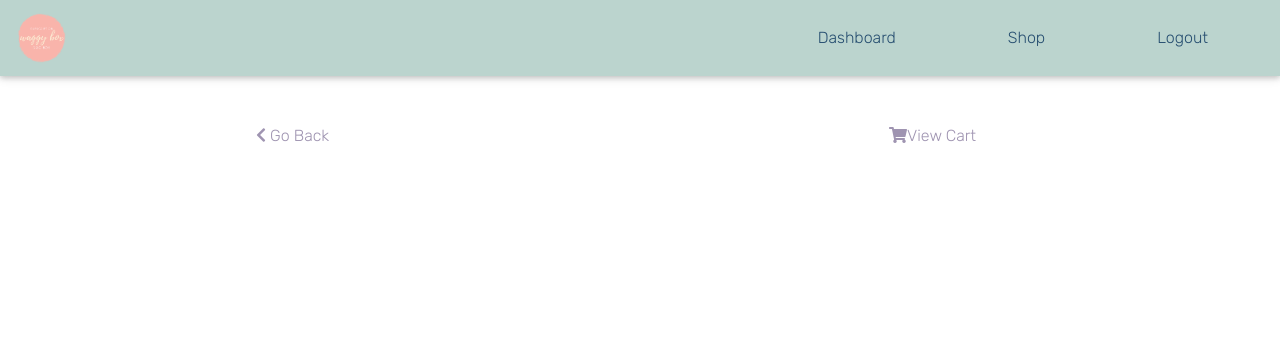
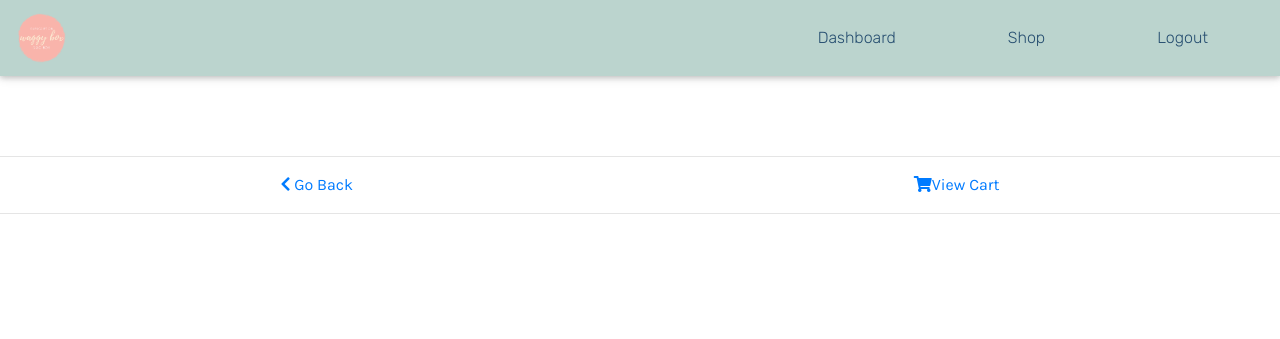
Before and after one commit to ClaireLally8/Waggy-Box, a Django app: page /shop/9 in a window 1280 px wide. Shown: the top 339 px of the page. Run offline with Django 3.2, Linux system fonts and the light colour scheme; a user stored in the database is signed in; data comes from the database, SQL or seed files in the repository; tables that the repository leaves empty hold one stand-in row (values such as "Sample post"); some libraries are stand-ins or nearby versions.

Commit message:
shop item styling

```diff
--- a/main/templates/main/shop_item.html
+++ b/main/templates/main/shop_item.html
@@ -2,40 +2,38 @@
 {% load static %}
 
 {% block content %}
-<div class="d-flex justify-content-around mt-5">
-  <a href="{% url 'shop' %}" class="view-bag"><i class="fas fa-chevron-left"></i> Go Back</a>
-  <a href="{% url 'view_bag' %}" class="view-bag"><i class="fas fa-shopping-cart"></i>View Cart</a>
+<section class="section">
+<hr>
+<div class="d-flex justify-content-around">
+  <a href="{% url 'shop' %}" class="page-nav"><i class="fas fa-chevron-left"></i> Go Back</a>
+  <a href="{% url 'view_bag' %}" class="page-nav"><i class="fas fa-shopping-cart"></i>View Cart</a>
 </div>
-<section class="text-center page-top mt-5">
-  <h2 class="h2-responsive text-center product-name mb-5 ">{{ item.name }}</h2>
+<hr>
+</section>
+<section class="section">
 <div class="row">
-    <div class="col-lg-6">
-      <img src="{{ MEDIA_URL }}{{ item.image }}" alt="Items image" class="img-fluid">
+<div class="col-sm-12 col-md-6 col-lg-6 d-flex justify-content-center">
+<img src="{{ MEDIA_URL }}{{ item.image }}" alt="Item image" class="img-fluid shop-image">
 </div>
-    <div class="col-lg-5 text-center text-md-left">
-      <p class="mb-5 item-description">{{ item.description }}</p>
-      <div class="mt-5">
-        <h3 class="h3-responsive product-price"><small>€ {{ item.price }}</small>
-        </h3>
-        <form class="form" action="{% url 'add_to_bag' item.id %}" method="POST">
+<div class="col-sm-12 col-md-6 col-lg-6">
+<h4 class="h4-responsive mb-5 text-left pl-2">{{ item.name }}</h4>
+<h5 class="h5-responsive text-left px-5"><small>€ {{ item.price }}</small></h5>
+<div class="d-flex justify-content-start">
+<h5 class="h5-responsive px-5"><small>Quantity:</small></h5>
+<form class="form pl-5" action="{% url 'add_to_bag' item.id %}" method="POST">
           {% csrf_token %}
-          <div class="col-12 offset-3">
-            <div class="form-group w-50">
-              <div class="input-group mt-5">
-                <p class="quantity pr-3 mt-2"><small>Quantity:</small></p>
                 <input class="form-control qty_input" type="number" name="quantity" value="1" min="1" max="10" data-item_id="{{ product.id }}" id="id_qty_{{ product.id }}">
+                <input type="submit" class="btn btn-lilac btn-block mt-5" value="Add to Bag">
+              <input type="hidden" name="redirect_url" value="{{ request.path }}">
+        </form>
 </div>
 </div>
 </div>
-          <div class="row mt-3 mb-4">
-            <div class="col-md-12 text-center">
-              <div class="col-12">
-                <input type="submit" class="btn btn-lilac mt-5" value="Add to Bag">
-              </div>
-              <input type="hidden" name="redirect_url" value="{{ request.path }}">
-            </div>
-          </div>
-        </form>
+<div class="container">
+<div class="row d-flex justify-content-center">
+<div class="col-sm-12 col-md-8 col-lg-10">
+<h3 class="text-left px-5 mt-3">Item Description</h3>
+<p class="mb-5 item-description">{{ item.description }}</p>
 </div>
 </div>
 </div>
--- a/static/css/base.css
+++ b/static/css/base.css
@@ -268,7 +268,6 @@ footer {
     margin-top:3rem!important;
 }
 .item-description {
-    padding-top:10rem!important;
     font-family:"Karla";
     padding-left:5rem;
     padding-right:5rem;
@@ -296,17 +295,6 @@ footer {
     padding-left:3rem;
     padding-right:3rem;
     letter-spacing:1.2px;
-}
-.view-bag {
-    font-family:"Rubik";
-    font-size:1rem;
-    color:#9f94b1;
-    padding-right:8rem;
-    padding-left:5rem;
-}
-.view-bag:hover {
-    color:#a8b194;
-    text-decoration:underline;
 }
 .quantity {
     font-family: "Rubik";
@@ -404,7 +392,10 @@ footer {
     border-radius:50%;
     transform: rotate(360deg);
 }
-
+.shop-image {
+    max-height: 60vh;
+    /* width: 80vw; */
+}
 .heartbeat:hover {
 	-webkit-animation: heartbeat 1.5s ease-in-out infinite both;
 	        animation: heartbeat 1.5s ease-in-out infinite both;
```
Lines whose indentation alone changed are shown as unchanged.
